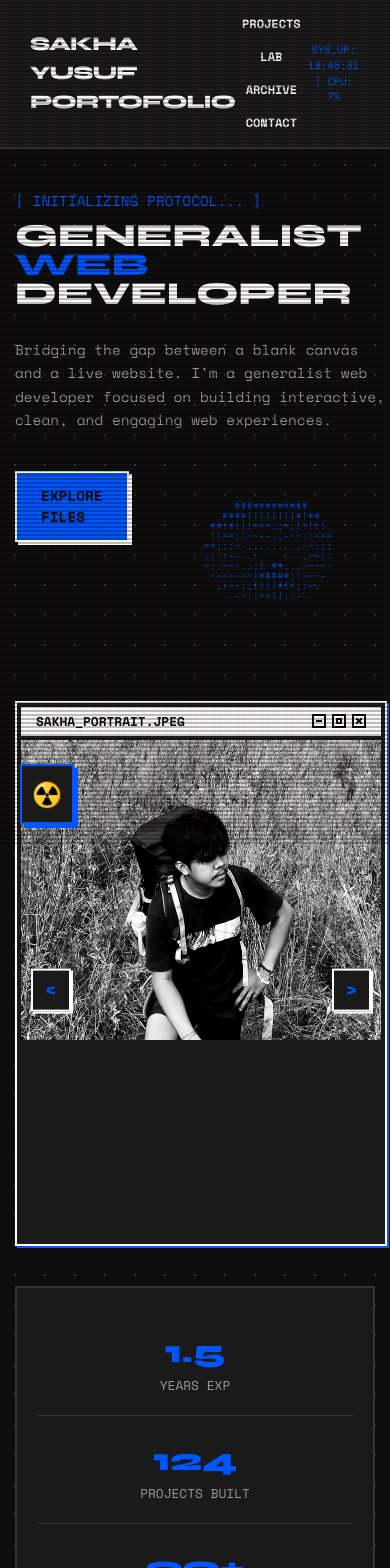
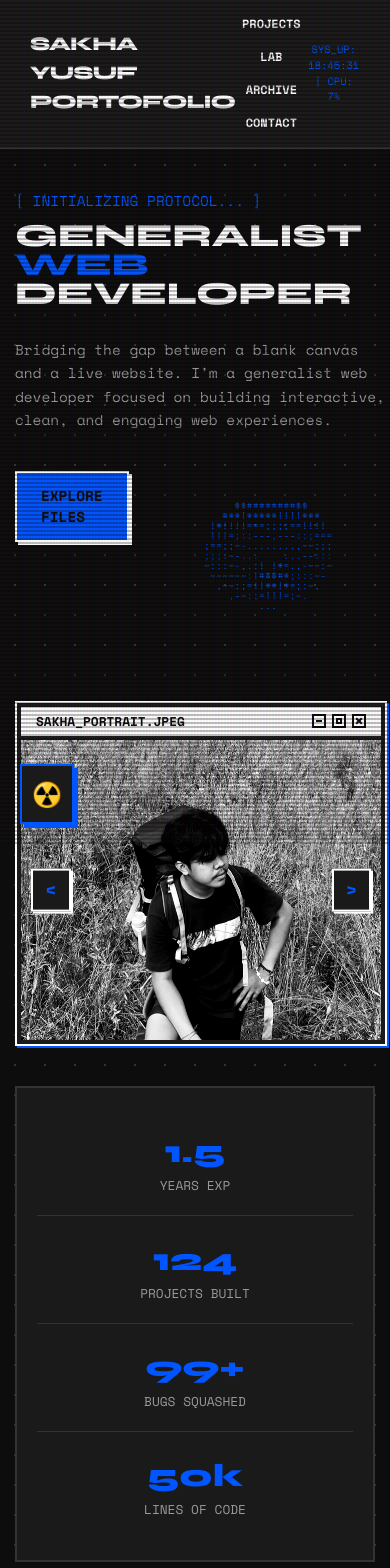
Before and after one commit to antiquiraxe-cyber/WEB-PORTOFOLIO-YUSUF, a Next.js app: page / in a window 390 px wide. Shown: the top 1568 px of the page. Built offline with nearby package versions, Linux system fonts and the light colour scheme; no server answers.

Commit message:
fixing mobile friendly web

```diff
--- a/app/globals.css
+++ b/app/globals.css
@@ -371,6 +371,10 @@ header {
 
 .window-frame:hover .hero-image {
   filter: grayscale(0%) contrast(100%);
+}
+
+.hero-image-container {
+  height: 500px;
 }
 
 .stats-bar {
@@ -834,6 +838,10 @@ footer {
     padding: 15px;
   }
 
+  .hero-image-container {
+    height: 400px;
+  }
+
   .logo {
     font-size: 1.2rem;
   }
@@ -1082,6 +1090,10 @@ footer {
     font-size: 1.5rem;
   }
 
+  .hero-image-container {
+    height: 300px;
+  }
+
   .marquee-text {
     font-size: 1rem;
   }
--- a/components/ClientPage.tsx
+++ b/components/ClientPage.tsx
@@ -223,7 +223,7 @@ export default function ClientPage({ projects, archives = [] }: ClientPageProps)
                 </button>
               </div>
             </div>
-            <div style={{ position: 'relative', overflow: 'hidden', width: '100%', height: '500px' }}>
+            <div className="hero-image-container" style={{ position: 'relative', overflow: 'hidden', width: '100%' }}>
               <div
                 style={{
                   display: 'flex',
@@ -234,7 +234,7 @@ export default function ClientPage({ projects, archives = [] }: ClientPageProps)
                 }}
               >
                 {heroImages.map((src, i) => (
-                  <img key={i} src={src} alt={`Professional Portrait ${i+1}`} className="hero-image" style={{ flex: '0 0 100%', minWidth: '100%', objectFit: 'cover' }} />
+                  <img key={i} src={src} alt={`Professional Portrait ${i+1}`} className="hero-image" style={{ flex: '0 0 100%', minWidth: '100%', height: '100%', objectFit: 'cover' }} />
                 ))}
               </div>
               <button
--- a/components/CustomCursor.tsx
+++ b/components/CustomCursor.tsx
@@ -1,8 +1,10 @@
 "use client"
 
-import { useEffect, useRef } from "react"
+import { useEffect, useRef, useState } from "react"
 
 export default function CustomCursor() {
+  const [isDesktop, setIsDesktop] = useState(true)
+
   const trailerRef = useRef<HTMLDivElement>(null)
   const dotRef = useRef<HTMLDivElement>(null)
   const hLineRef = useRef<HTMLDivElement>(null)
@@ -15,6 +17,14 @@ export default function CustomCursor() {
   const hoveredElRef = useRef<HTMLElement | null>(null)
 
   useEffect(() => {
+    // Check if device supports hover
+    const mediaQuery = window.matchMedia("(hover: hover) and (pointer: fine)")
+    setIsDesktop(mediaQuery.matches)
+    const handler = (e: MediaQueryListEvent) => setIsDesktop(e.matches)
+    mediaQuery.addEventListener("change", handler)
+
+    if (!mediaQuery.matches) return;
+
     // Hide default cursor
     const style = document.createElement("style")
     style.innerHTML = `
@@ -94,10 +104,13 @@ export default function CustomCursor() {
       window.removeEventListener("mousemove", handleMouseMove)
       window.removeEventListener("mouseover", handleMouseOver)
       window.removeEventListener("mouseout", handleMouseOut)
+      mediaQuery.removeEventListener("change", handler)
       if (requestRef.current) cancelAnimationFrame(requestRef.current)
-      document.head.removeChild(style)
+      if (document.head.contains(style)) document.head.removeChild(style)
     }
   }, [])
+
+  if (!isDesktop) return null;
 
   return (
     <>
```
